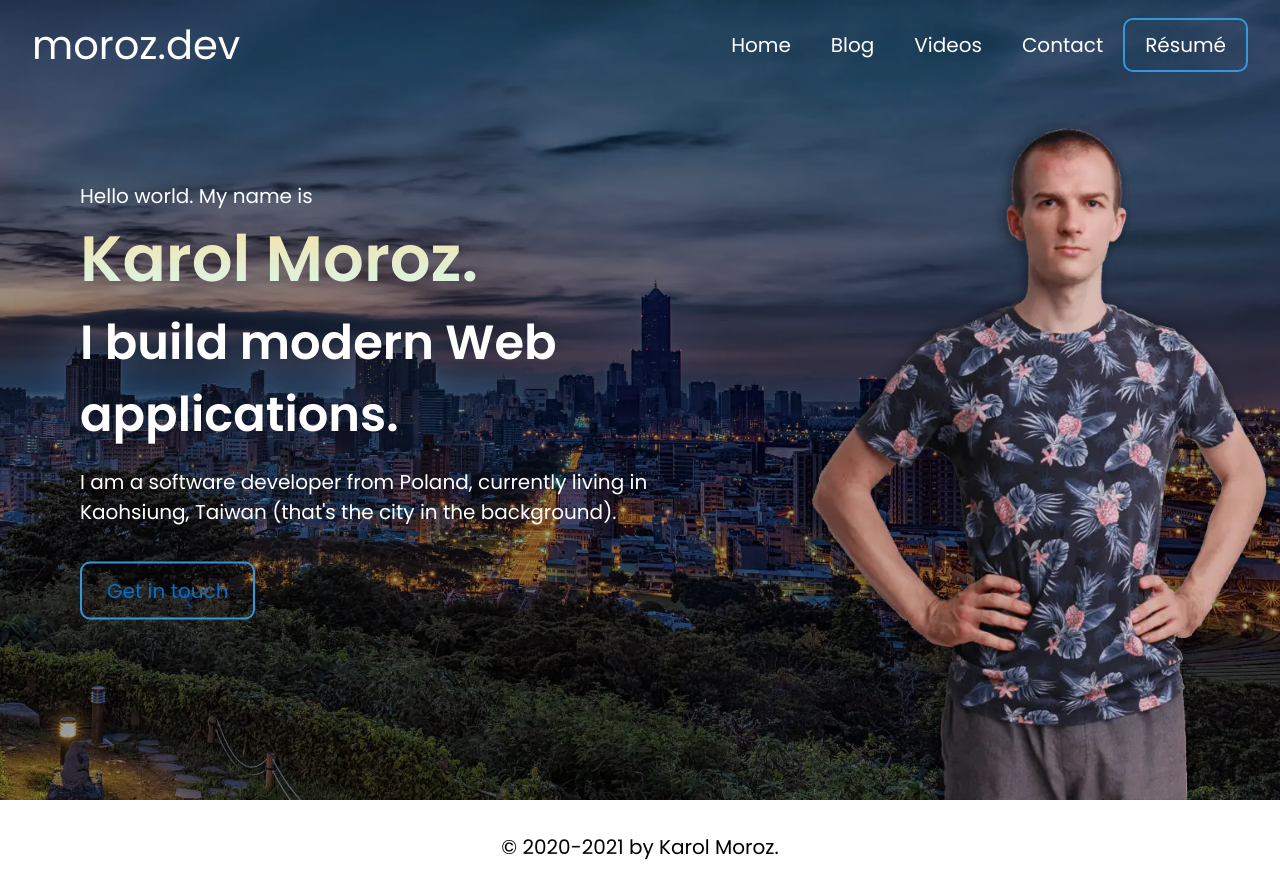
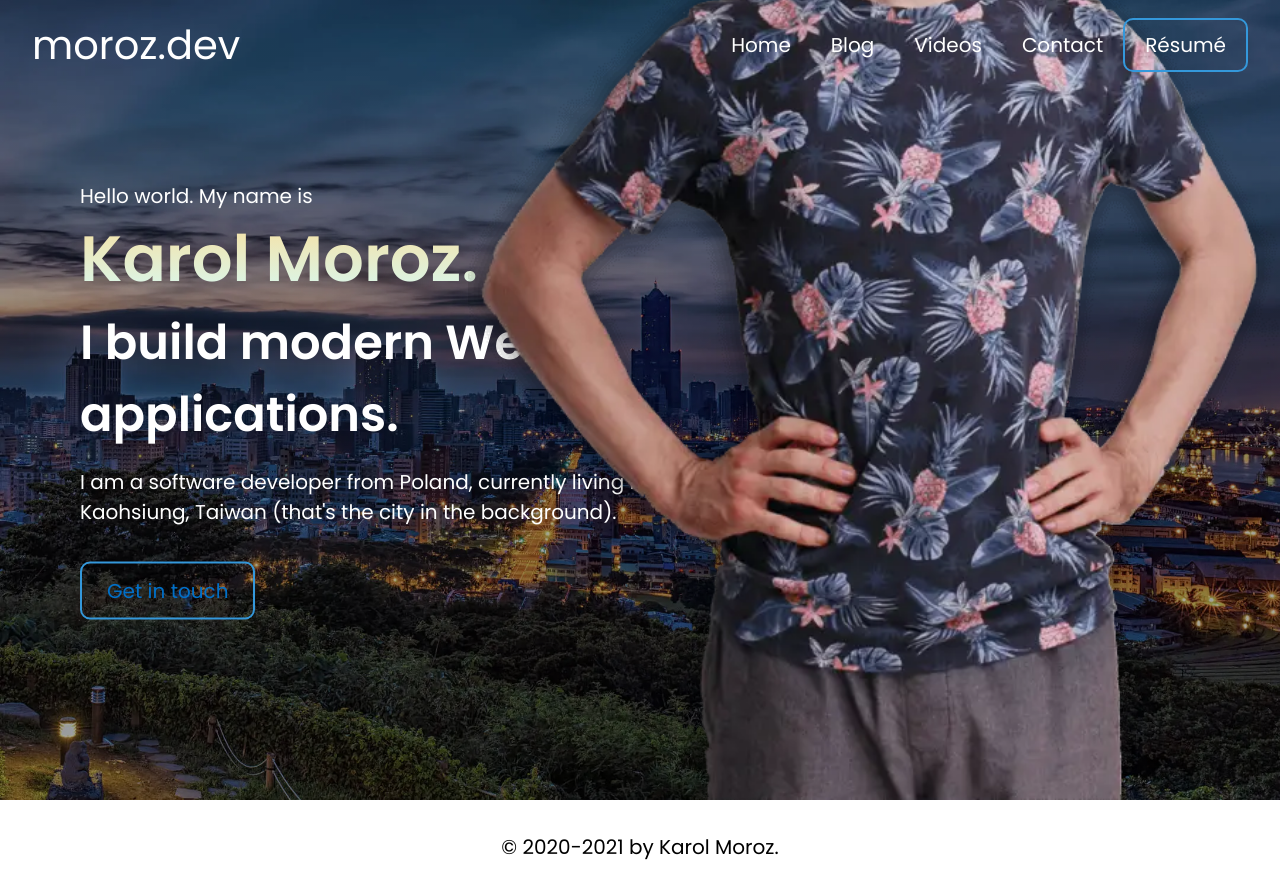
Before and after one commit to moroz/moroz.dev, a Next.js app: page / in a window 1280 px wide. Built offline with nearby package versions, Linux system fonts and the light colour scheme.

Commit message:
Set image size for landing

```diff
--- a/css/landing.sass
+++ b/css/landing.sass
@@ -48,7 +48,12 @@ $hello-gradient: linear-gradient(to bottom, $hello-stop-1, $hello-stop-2)
     right: 0
 
     +mobile
-      height: 45%
+      width: calc(202 / 360 * 100vw)
+      height: calc(288 / 360 * 100vw)
+
+    @media screen and (min-width: 410px)
+      width: calc(260 / 410 * 100vw)
+      height: calc(370 / 410 * 100vw)
 
   &__cta
     margin-top: 1.75em
```
